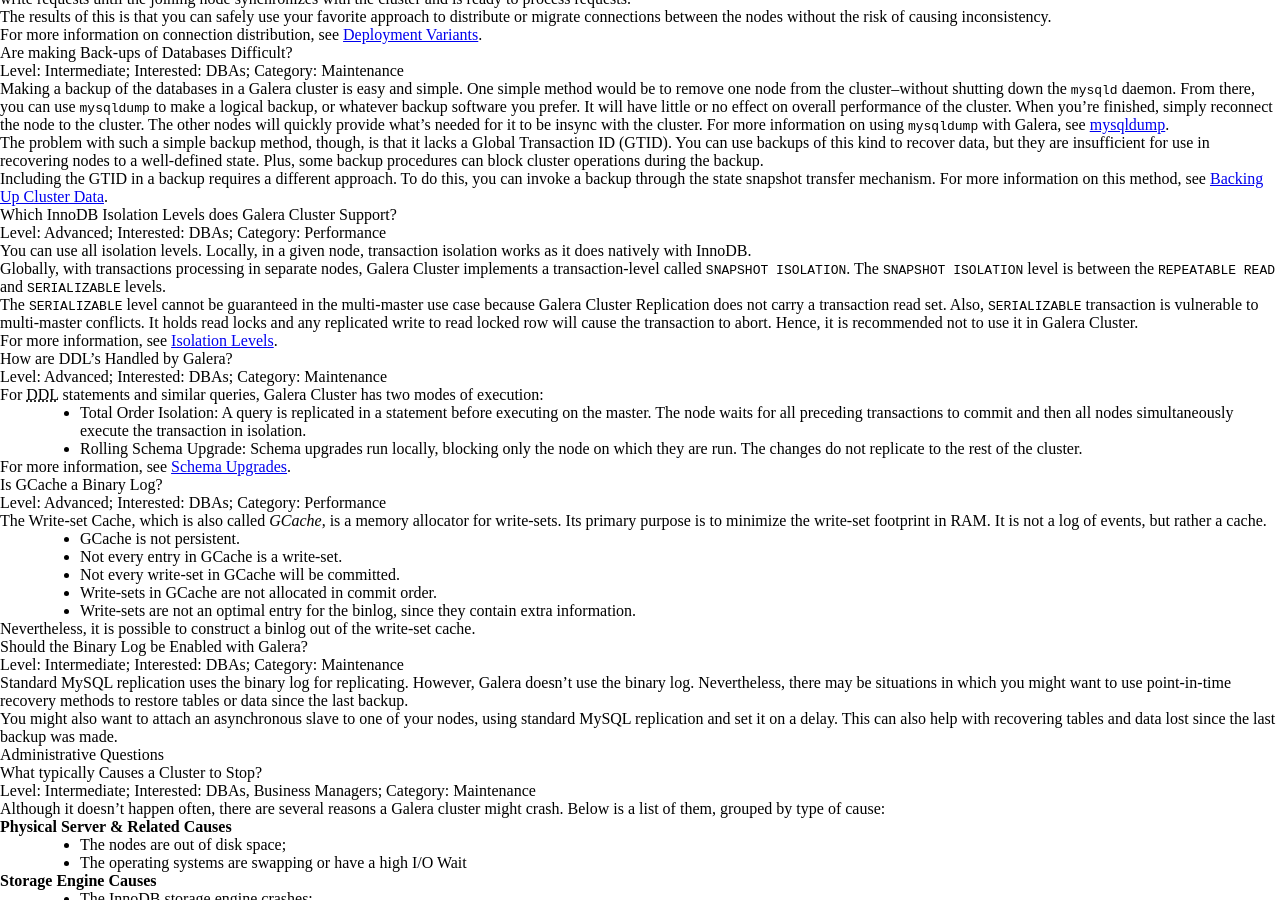
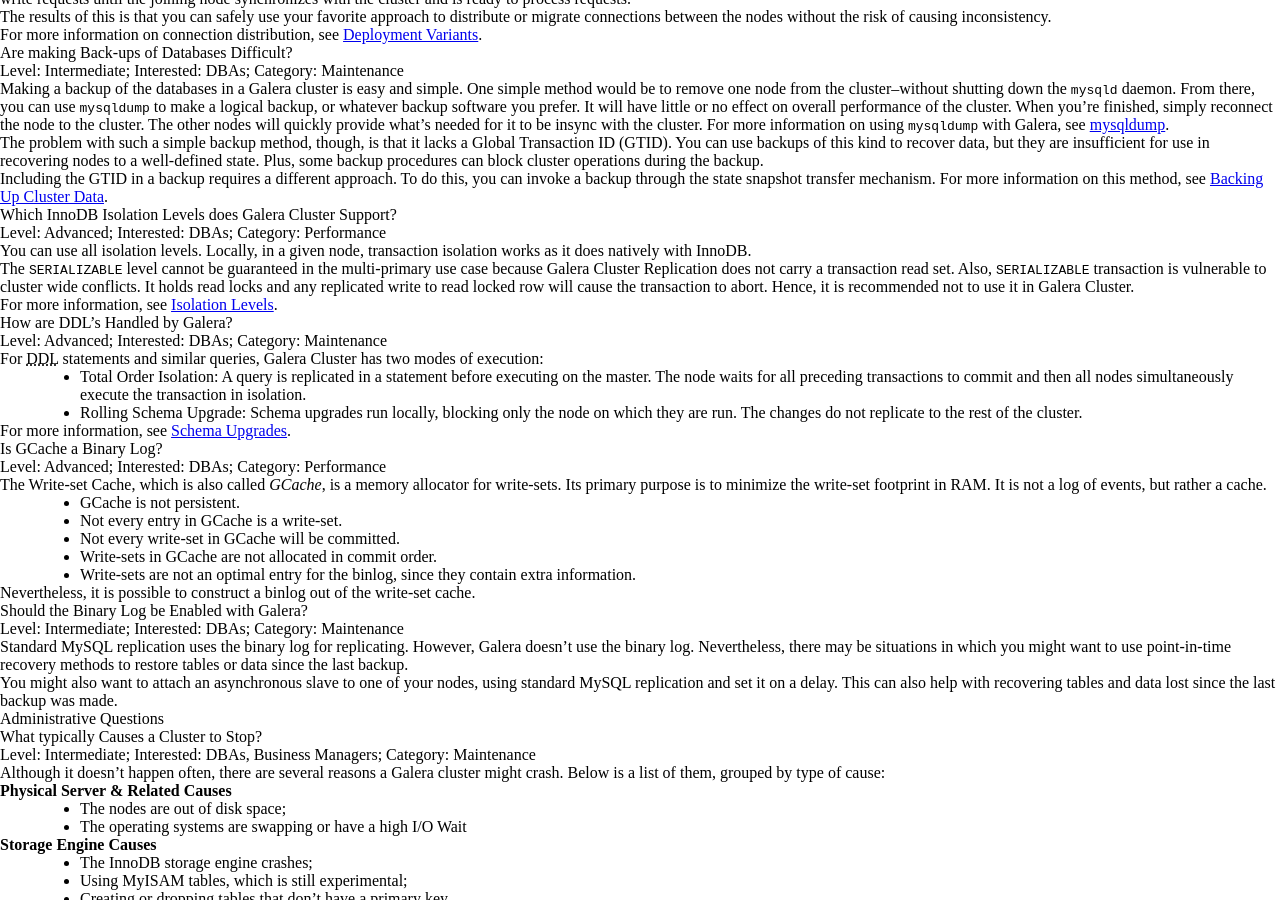
Before and after one commit to codership/documentation, a Sphinx documentation site: the page built from galeracluster/source/faq.rst, in a window 1280 px wide and 900 px high, scrolled down 3553 px. Built offline with Sphinx 7.4.7, drawn with Linux system fonts in a browser that asks for light colours; comment, search, counter and statistics services are not loaded.

Commit message:
Remove SNAPSHOT ISOLATION mention from FAQ page
Remove wrong statement about Galera supporting snapshot
isolation. Also, replace "multi-master" with "multi-primary" and
and "multi-master conflicts" with "cluster-wide conflicts".

```diff
--- a/galeracluster/source/faq.rst
+++ b/galeracluster/source/faq.rst
@@ -522,9 +522,7 @@ Just below each question is further categorization of the question: the minimum
 
    You can use all isolation levels.  Locally, in a given node, transaction isolation works as it does natively with InnoDB.
 
-   Globally, with transactions processing in separate nodes, Galera Cluster implements a transaction-level called ``SNAPSHOT ISOLATION``.  The ``SNAPSHOT ISOLATION`` level is between the ``REPEATABLE READ`` and ``SERIALIZABLE`` levels.
-
-   The ``SERIALIZABLE`` level cannot be guaranteed in the multi-master use case because Galera :term:`Cluster Replication` does not carry a transaction read set.  Also, ``SERIALIZABLE`` transaction is vulnerable to multi-master conflicts.  It holds read locks and any replicated write to read locked row will cause the transaction to abort. Hence, it is recommended not to use it in Galera Cluster.
+   The ``SERIALIZABLE`` level cannot be guaranteed in the multi-primary use case because Galera :term:`Cluster Replication` does not carry a transaction read set.  Also, ``SERIALIZABLE`` transaction is vulnerable to cluster wide conflicts.  It holds read locks and any replicated write to read locked row will cause the transaction to abort. Hence, it is recommended not to use it in Galera Cluster.
 
    For more information, see :doc:`./documentation/isolation-levels`.
 
```
